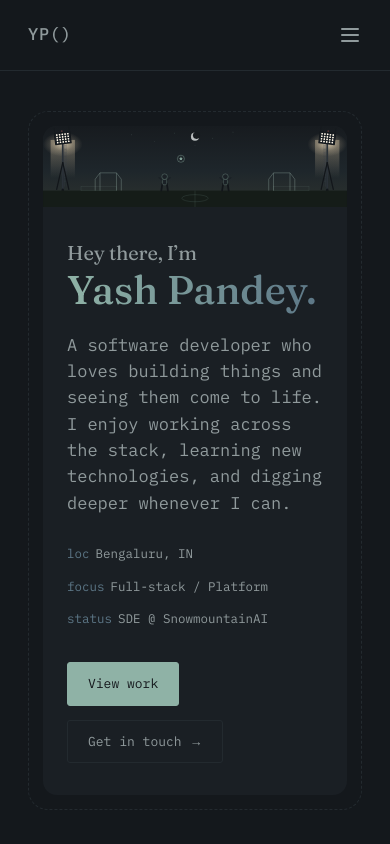
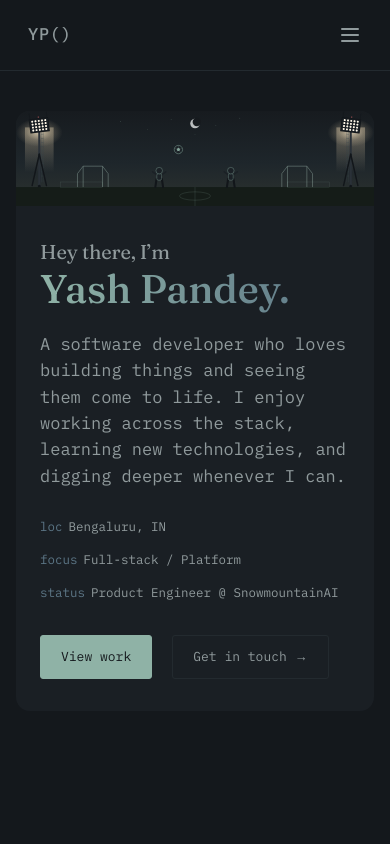
Before and after one commit to yashpandey002/portfolio-v2, a Next.js app: page / in a window 390 px wide. Shown: the top 844 px of the page. Built offline with nearby package versions, Linux system fonts and the light colour scheme.

Commit message:
Refactor Hero component for improved styling; adjust padding and update job title for clarity

```diff
--- a/src/components/hero.tsx
+++ b/src/components/hero.tsx
@@ -3,8 +3,8 @@ import { PitchSvg } from "./pitch-svg";
 export function Hero() {
   return (
     <header className="pb-18 pt-10">
-      <div className="mx-auto max-w-245 px-7">
-        <div className="relative rounded-[20px] border-[1.5px] border-dashed border-line p-3.5">
+      <div className="mx-auto max-w-245 px-4 sm:px-7">
+        <div className="relative sm:rounded-[20px] sm:border-[1.5px] sm:border-dashed sm:border-line sm:p-3.5">
           <div className="relative flex flex-col overflow-hidden rounded-[14px] bg-bg-raised">
             <PitchSvg />
             <div className="relative w-full px-6 py-8 sm:px-11 sm:pb-9.5 sm:pt-10">
@@ -32,7 +32,7 @@ export function Hero() {
                 </div>
                 <div>
                   <span className="mr-1.5 text-slate-blue">status</span>
-                  SDE @ SnowmountainAI
+                  Product Engineer @ SnowmountainAI
                 </div>
               </div>
               <div className="flex flex-wrap items-center gap-x-5 gap-y-3.5">
```
